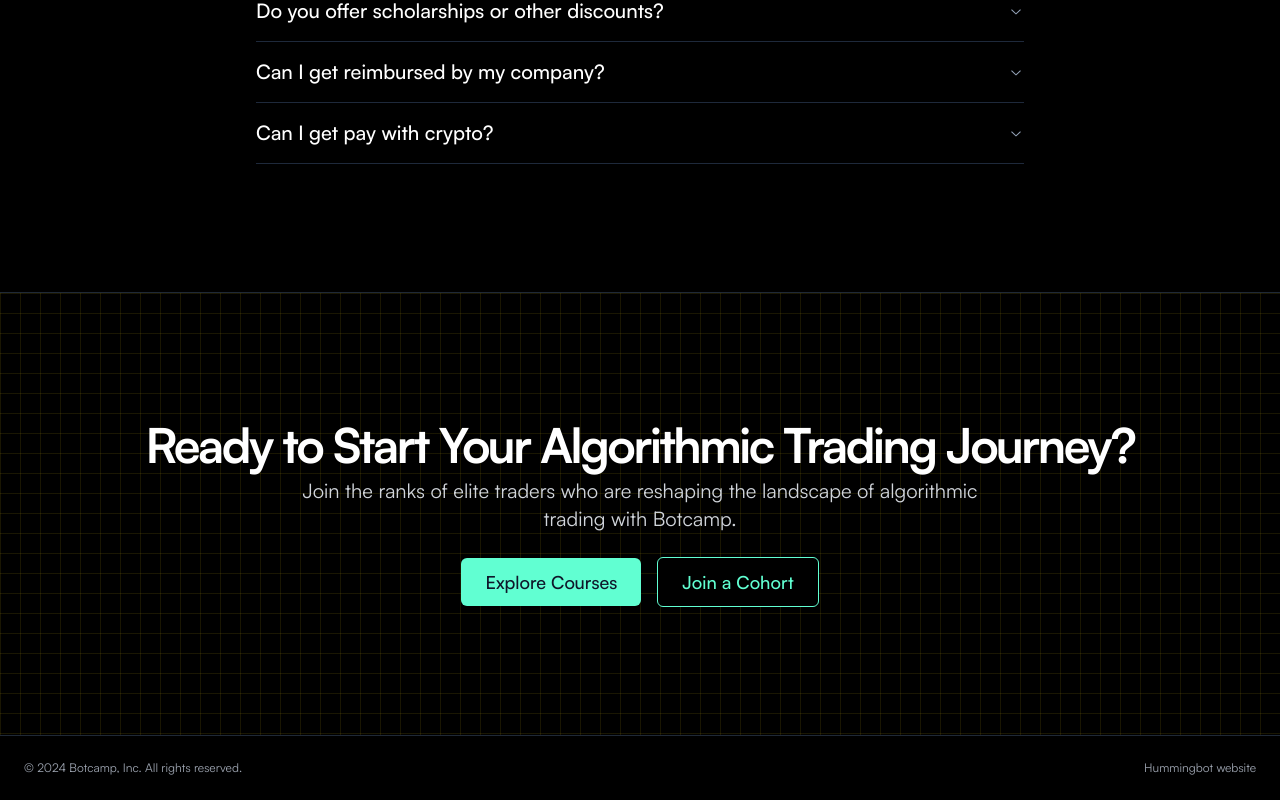
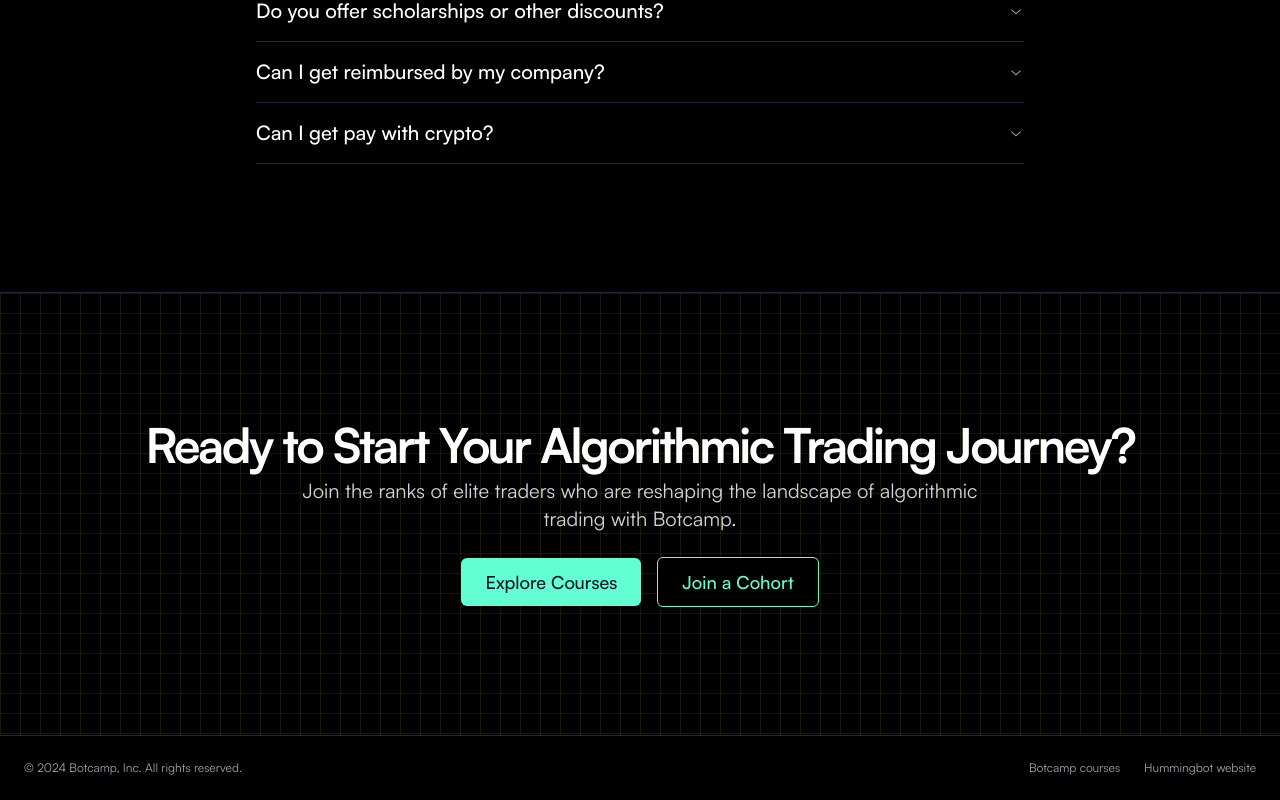
Before and after one commit to hummingbot/botcamp-site, a Next.js app: page / in a window 1280 px wide. Shown: the part 5151-5951 px from the top of the page. Built offline with nearby package versions, Linux system fonts and the light colour scheme.

Commit message:
update links, go live

```diff
--- a/src/app/page.tsx
+++ b/src/app/page.tsx
@@ -9,6 +9,8 @@
 import Cohorts from "@/components/sections/Cohorts"
 import FAQ from "@/components/sections/FAQ"
 import CTA from "@/components/sections/CTA"
+
+export const COURSES_LINK = "https://courses.botcamp.xyz/slides/all";
 
 export default function BotcampLandingPageComponent() {
   return (
--- a/src/components/layout/Footer.tsx
+++ b/src/components/layout/Footer.tsx
@@ -5,6 +5,14 @@
     <footer className="flex flex-col gap-2 sm:flex-row py-6 w-full shrink-0 items-center px-4 md:px-6 border-t border-gray-800 bg-black">
       <p className="text-xs text-gray-400">© 2024 Botcamp, Inc. All rights reserved.</p>
       <nav className="sm:ml-auto flex gap-4 sm:gap-6">
+        <Link
+          className="text-xs hover:text-secondary text-gray-400"
+          href="https://courses.botcamp.xyz"
+          target="_blank"
+          rel="noopener noreferrer"
+        >
+          Botcamp courses
+        </Link>
         <Link
           className="text-xs hover:text-secondary text-gray-400"
           href="https://hummingbot.org"
--- a/src/components/layout/Header.tsx
+++ b/src/components/layout/Header.tsx
@@ -2,6 +2,7 @@
 import Image from "next/image"
 import { useState } from "react"
 import botcampLogo from "@/images/botcamp-no-text.png"
+import { COURSES_LINK } from "@/app/page"
 
 export default function Header() {
   const [isMenuOpen, setIsMenuOpen] = useState(false)
@@ -33,13 +34,13 @@
 
       {/* Navigation menu */}
       <nav className={`${isMenuOpen ? 'flex' : 'hidden'} md:flex flex-col md:flex-row absolute md:relative top-16 left-0 right-0 bg-black md:bg-transparent md:top-0 md:ml-auto items-center gap-6 sm:gap-8 p-4 md:p-0`}>
-        <Link className="text-base font-medium hover:text-primary" href="https://www.botcamp.xyz/slides/all">
+        <Link className="text-base font-medium hover:text-primary" href={COURSES_LINK}>
           Courses
         </Link>
         <Link className="text-base font-medium hover:text-primary" href="/cohorts">
           Cohorts
         </Link>
-        <Link className="text-base font-medium bg-primary text-black px-4 py-2 rounded-md hover:bg-secondary" href="https://www.botcamp.xyz/web/login">
+        <Link className="text-base font-medium bg-primary text-black px-4 py-2 rounded-md hover:bg-secondary" href="https://courses.botcamp.xyz/web/login">
           Sign In
         </Link>
       </nav>
--- a/src/components/sections/CTA.tsx
+++ b/src/components/sections/CTA.tsx
@@ -1,5 +1,6 @@
 import { Button } from "@/components/ui/button"
 import Link from "next/link"
+import { COURSES_LINK } from "@/app/page"
 
 export default function CTA() {
   return (
@@ -19,7 +20,7 @@
           </div>
           <div className="space-x-4 mt-6">
             <Button variant="default" size="lg" asChild>
-              <Link href="https://www.botcamp.xyz/slides/all">
+              <Link href={COURSES_LINK}>
                 Explore Courses
               </Link>
             </Button>
--- a/src/components/sections/Courses.tsx
+++ b/src/components/sections/Courses.tsx
@@ -1,6 +1,7 @@
 import { Card, CardHeader, CardContent, CardTitle } from "@/components/ui/card"
 import { ArrowRight, Video, HelpCircle, Star, Code } from "lucide-react"
 import { Button } from "@/components/ui/button"
+import { COURSES_LINK } from "@/app/page"
 
 const getIconColor = (index: number) => {
   switch (index % 3) {
@@ -46,7 +47,7 @@
             ))}
           </div>
           <Button className="text-lg" size="lg" asChild>
-            <a href="https://www.botcamp.xyz/slides/all" target="_blank" rel="noopener noreferrer">
+            <a href={COURSES_LINK} target="_blank" rel="noopener noreferrer">
               Explore Courses
               <ArrowRight className="ml-2 h-5 w-5" />
             </a>
--- a/src/components/sections/Hero.tsx
+++ b/src/components/sections/Hero.tsx
@@ -3,6 +3,7 @@
 import { Button } from "@/components/ui/button"
 import CandlesBackground from "@/components/ui/candles-background";
 import Link from "next/link";
+import { COURSES_LINK } from "@/app/page"
 
 export default function Hero() {
   return (
@@ -61,7 +62,7 @@
 
           <div className="space-x-4 space-y-4">
             <Button variant="default" size="lg" asChild>
-              <Link href="https://www.botcamp.xyz/slides/all">
+              <Link href={COURSES_LINK}>
                 Explore Courses
               </Link>
             </Button>
```
